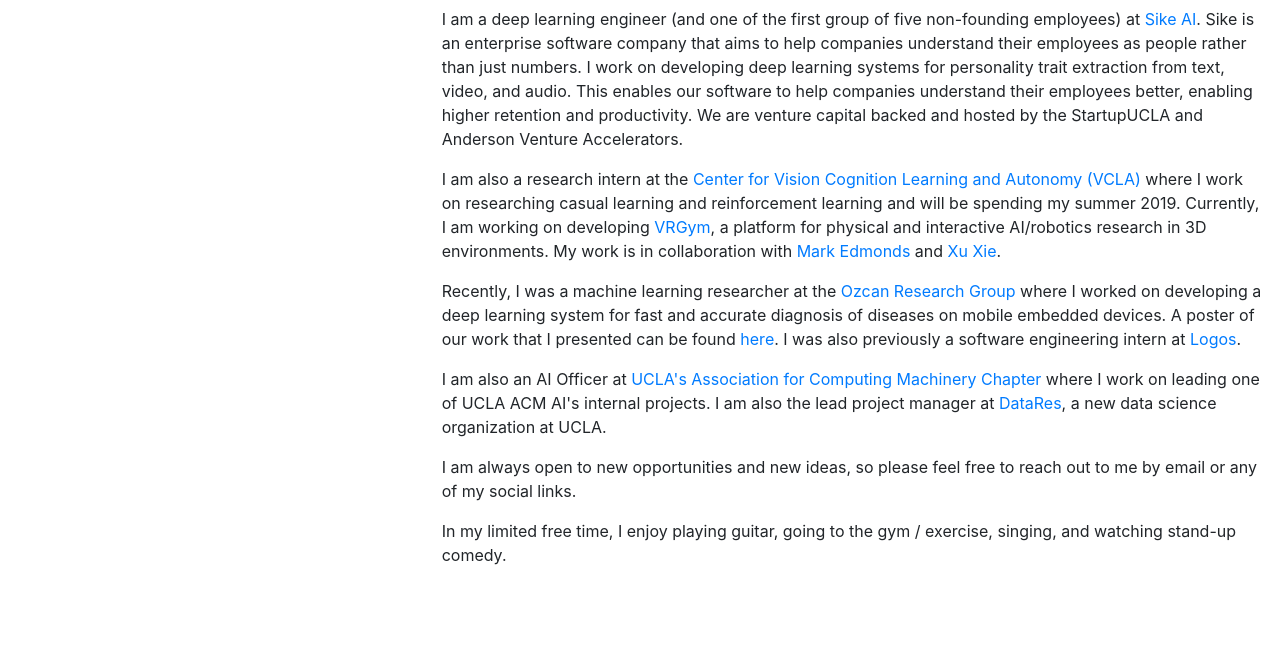
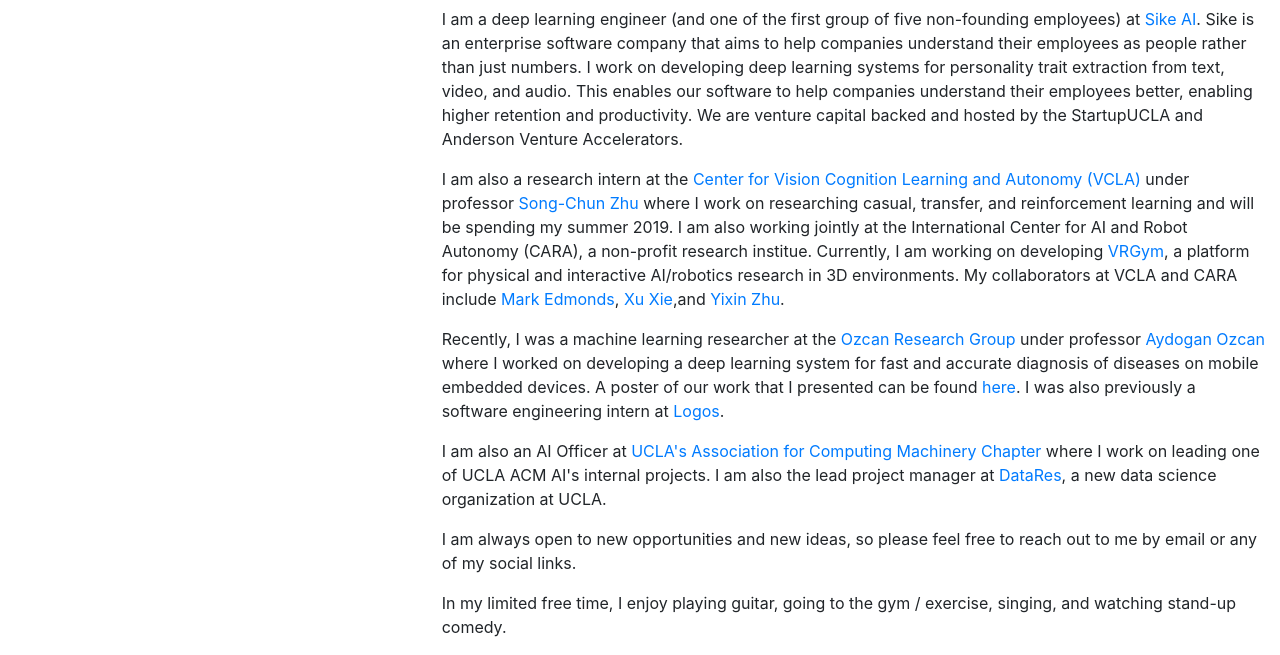
Before and after one commit to jamqd/jamqd.github.io, a plain HTML site: page index.html in a window 1280 px wide. Shown: the part 240-895 px from the top of the page. Before the commit the page ends 823 px from the top, so only its background shows below. Drawn offline with nearby package versions, Linux system fonts and the light colour scheme.

Commit message:
update vcla stuff and cara

```diff
--- a/index.html
+++ b/index.html
@@ -77,14 +77,16 @@
 
                     <p>
                         I am also a research intern at the <a href="https://vcla.stat.ucla.edu/">Center for Vision Cognition Learning and Autonomy (VCLA)</a>
-                        where I work on researching casual learning and reinforcement learning and will be spending my summer 2019. Currently, I am working on developing
+                        under professor <a href="http://www.stat.ucla.edu/~sczhu/">Song-Chun Zhu</a> where I work on researching casual, transfer, and reinforcement learning and will be spending my summer 2019.
+                        I am also working jointly at the International Center for AI and Robot Autonomy (CARA), a non-profit research institue. Currently, I am working on developing
                         <a href="https://xuxie1031.github.io/projects/VRGym/VRGymProj.html">VRGym</a>,
                         a platform for physical and interactive AI/robotics research in 3D environments.
-                        My work is in collaboration with <a href="http://www.mjedmonds.com/">Mark Edmonds</a> and <a href="https://xuxie1031.github.io/">Xu Xie</a>.
+                        My collaborators at VCLA and CARA include <a href="http://www.mjedmonds.com/">Mark Edmonds</a>,  <a href="https://xuxie1031.github.io/">Xu Xie</a>,and <a href="https://yzhu.io"> Yixin Zhu</a>.
                     </p>
 
                     <p>
-                        Recently, I was a machine learning researcher at the <a href="https://org.ee.ucla.edu/">Ozcan Research Group</a> where I worked on developing
+                        Recently, I was a machine learning researcher at the <a href="https://org.ee.ucla.edu/">Ozcan Research Group</a> under
+                        professor <a href="https://www.ee.ucla.edu/aydogan-ozcan/">Aydogan Ozcan</a> where I worked on developing
                         a deep learning system for fast and accurate diagnosis of diseases on mobile embedded devices. A poster of our work that I presented can
                         be found <a href="/assets/ozcan.pdf">here</a>. I was also previously a software engineering intern at <a href="https://logosnews.tech/">Logos</a>.
                     </p>
```
